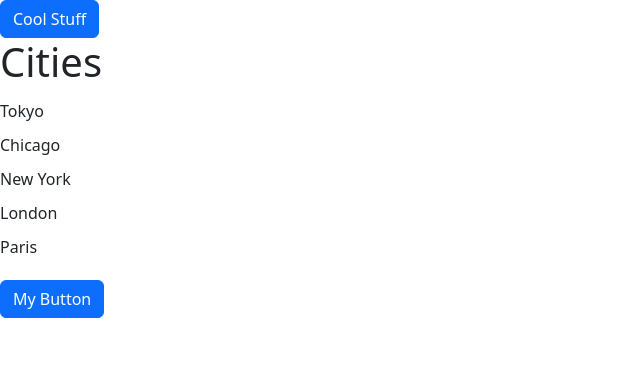
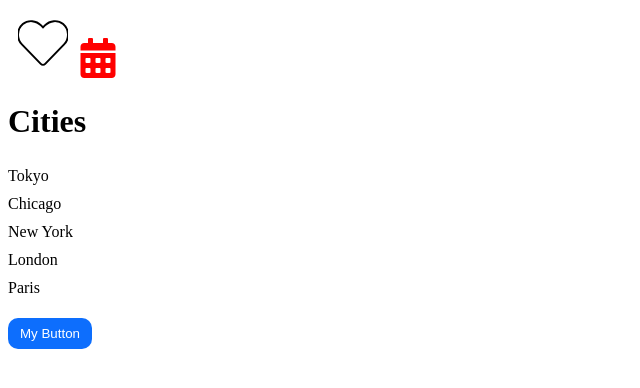
Before and after one commit to Sulayman-Hafizullah/ReactExample, a React (Vite) app: page / in a window 1280 px wide. Shown: the top 388 px of the page, without its empty margins (0-640 px from the left). Built offline with nearby package versions, Linux system fonts and the light colour scheme.

Commit message:
css and like button

```diff
--- a/package.json
+++ b/package.json
@@ -13,6 +13,7 @@
     "bootstrap": "^5.2.3",
     "react": "^18.2.0",
     "react-dom": "^18.2.0",
+    "react-icons": "^4.7.1",
     "styled-components": "^6.1.19"
   },
   "devDependencies": {
--- a/src/App.tsx
+++ b/src/App.tsx
@@ -1,8 +1,10 @@
 import ListGroup from "./components/ListGroup/ListGroup";
-import Button from "./components/Button";
+import Button from "./components/Button/Button";
 import Alert from "./components/Alert";
+import Like from "./components/Like/Like"
 import alert from "./components/Alert";
 import {useState} from "react";
+import {FaCalendarAlt} from "react-icons/fa";
 
 interface Props {
     buttonText: string;
@@ -23,7 +25,11 @@ function App() {
 
     return (
         <>
-            <div><ListGroup cities={items} header={"Cities"} onSelectCity={handleSelectCity} buttonText={"Cool Stuff"}/>
+            <Like onClick={() => {
+                console.log("Clicked");
+            }}/>
+            <FaCalendarAlt color={"red"} size={"40"}/>
+            <div><ListGroup cities={items} header={"Cities"} onSelectCity={handleSelectCity}/>
             </div>
             {showAlert && <Alert children={"Button Clicked"} onClose={() => setShowAlert(false)}/>}
             <Button onClick={() => setShowAlert(true)}>My Button</Button>
--- /dev/null
+++ b/src/components/Button/Button.module.css
@@ -0,0 +1,10 @@
+.btn {
+    padding: 8px 12px;
+    border-radius: 10px;
+    border: 0;
+}
+
+.btn-primary {
+    background-color: #0d6efd;
+    color: white;
+}
--- a/src/components/Button.tsx
+++ b/src/components/Button/Button.tsx
@@ -1,5 +1,6 @@
 import React from 'react';
-import App from "../App";
+import App from "../../App";
+import styles from "./Button.module.css"
 
 interface Props {
     children: string;
@@ -9,7 +10,7 @@ interface Props {
 
 const Button = ({children, onClick, color = "primary"}: Props) => {
 
-    return <button className={"btn btn-" + color} onClick={onClick}>{children}</button>
+    return <button className={[styles.btn, styles['btn-' + color]].join(' ')} onClick={onClick}>{children}</button>
 };
 
 export default Button;
--- /dev/null
+++ b/src/components/Like/Like.module.css
@@ -0,0 +1,15 @@
+.like {
+    font-size: 50px;
+    padding: 10px;
+}
+
+.inactive {
+    color: transparent;
+    stroke: black;
+    stroke-width: 20;
+}
+
+.active {
+    color: red;
+    fill: red;
+}
--- /dev/null
+++ b/src/components/Like/Like.tsx
@@ -0,0 +1,20 @@
+import React, {useState} from 'react';
+import styles from "./Like.module.css"
+import {FaHeart} from "react-icons/fa";
+
+interface Props {
+    onClick: () => void;
+}
+
+
+const Like = ({onClick}: Props) => {
+    const [liked, setLiked] = useState(false)
+
+    const toggle = () => {
+        setLiked(!liked);
+        onClick();
+    }
+    return <FaHeart className={[styles.like, liked ? styles.active : styles.inactive].join(' ')} onClick={toggle}/>
+};
+
+export default Like;
--- a/src/components/ListGroup/ListGroup.tsx
+++ b/src/components/ListGroup/ListGroup.tsx
@@ -20,10 +20,9 @@ interface Props {
     cities: string[];
     header: string;
     onSelectCity: ((city: string) => void);
-    buttonText: string;
 }
 
-function ListGroup({cities, header, onSelectCity, buttonText}: Props) {
+function ListGroup({cities, header, onSelectCity}: Props) {
 
 
     const [selectedIndex, setSelectedIndex] = useState(-1);
@@ -31,7 +30,6 @@ function ListGroup({cities, header, onSelectCity, buttonText}: Props) {
 
     return (
         <>
-            <button type="button" className="btn btn-primary">{buttonText}</button>
             <h1>{header}</h1>
             {cities.length === 0 && <p>No items found</p>}
             <List>
```
Also changed, not shown: src/main.tsx (+4 -4 lines), 1 other file (tests, documents, lock files or other folders).
